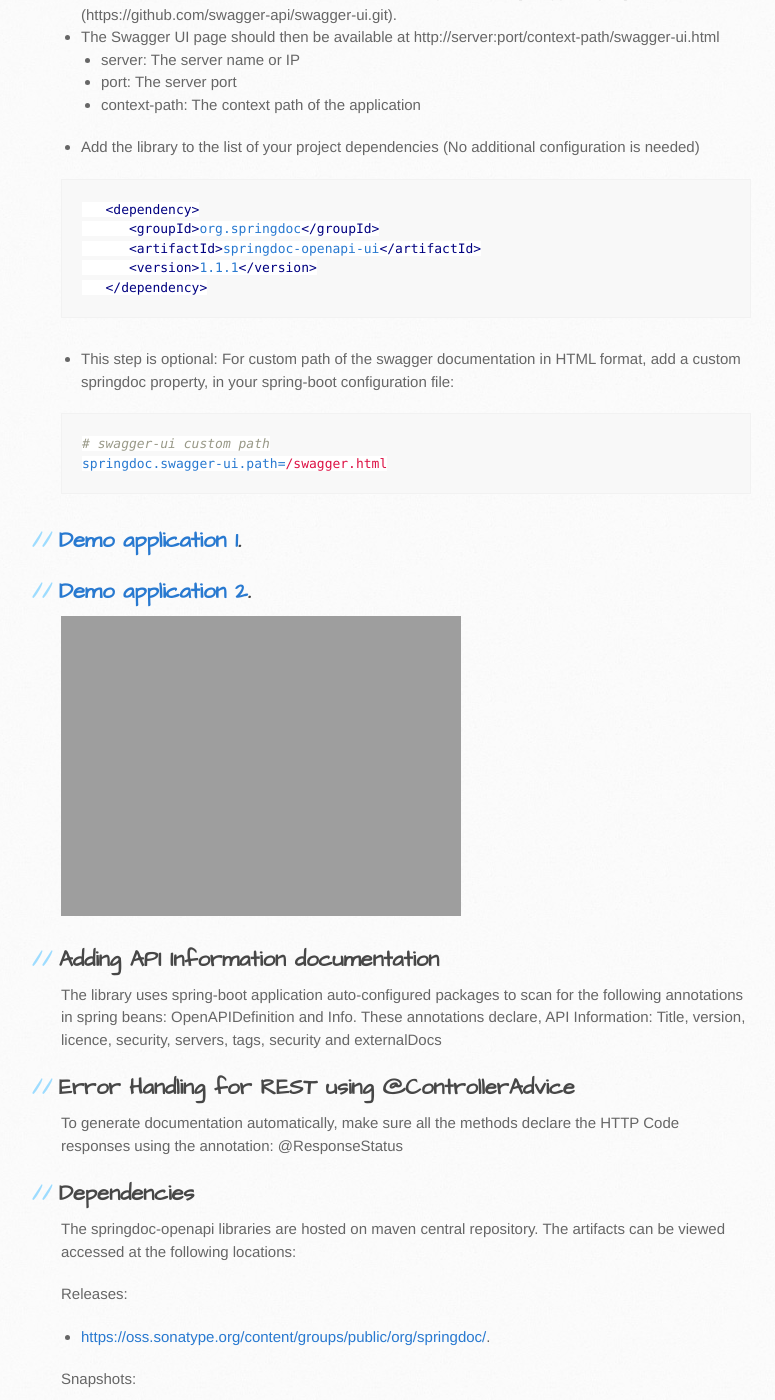
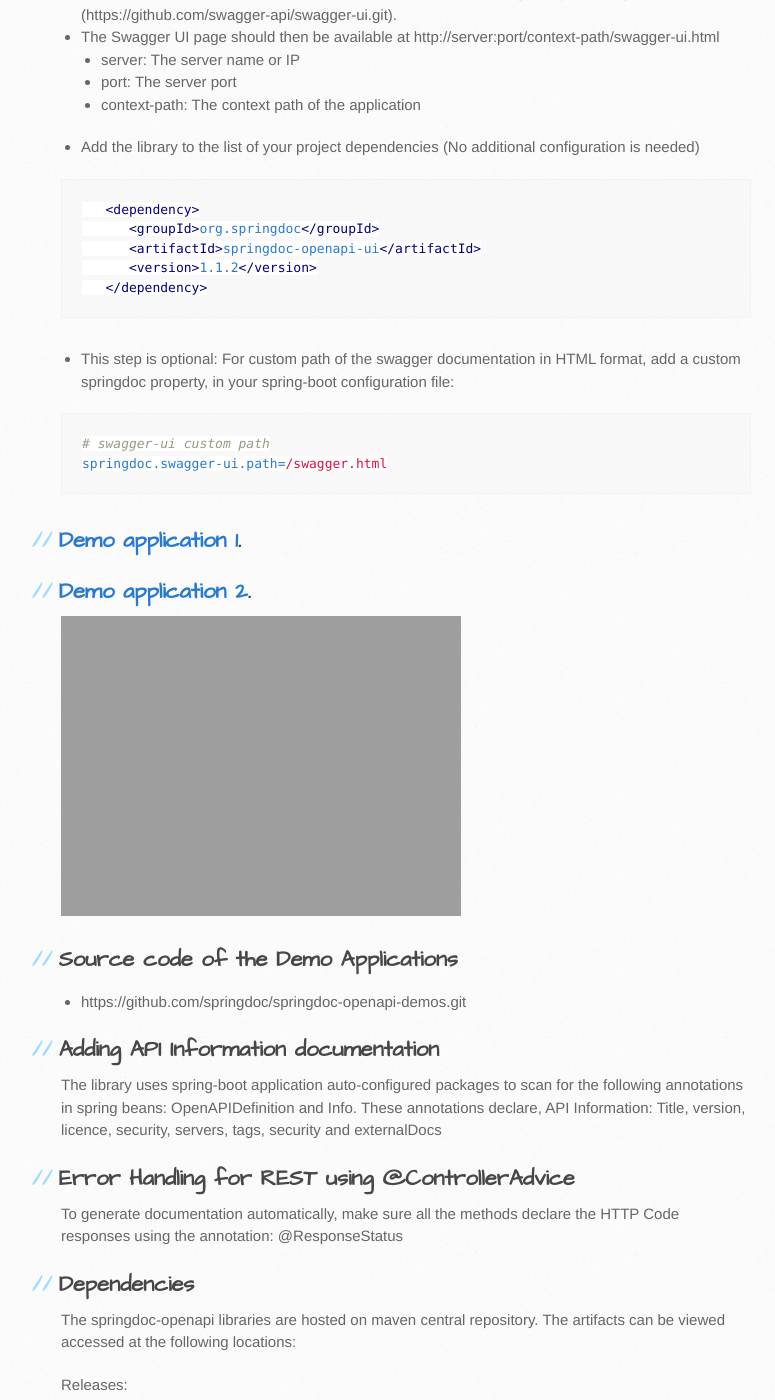
Before and after one commit to springdoc/springdoc-openapi-demos, a Jekyll site: the page built from docs/index.md, in a window 1280 px wide and 1400 px high, scrolled down 1525 px. Shown: the whole window, without its empty margins (109-884 px from the left). Built offline with Jekyll 4.4.1, drawn with Linux system fonts in a browser that asks for light colours.

Commit message:
Update index.md

````diff
--- a/docs/index.md
+++ b/docs/index.md
@@ -31,7 +31,7 @@
    <dependency>
       <groupId>org.springdoc</groupId>
       <artifactId>springdoc-openapi-core</artifactId>
-      <version>1.1.1</version>
+      <version>1.1.2</version>
    </dependency>
 ```
 *   This step is optional: For custom path of the OpenAPI documentation in Json format, add a custom springdoc property, in your spring-boot configuration file:
@@ -53,7 +53,7 @@
    <dependency>
       <groupId>org.springdoc</groupId>
       <artifactId>springdoc-openapi-ui</artifactId>
-      <version>1.1.1</version>
+      <version>1.1.2</version>
    </dependency>
 ```
 *   This step is optional: For custom path of the swagger documentation in HTML format, add a custom springdoc property, in your spring-boot configuration file:
@@ -67,6 +67,9 @@
 ## [Demo application 2](https://springdoc-openapi-test-app1-courteous-puku.eu-de.mybluemix.net/).
 
 ![Branching](https://springdoc.github.io/springdoc-openapi-demos/images/pets.png)
+
+## Source code of the Demo Applications
+*   https://github.com/springdoc/springdoc-openapi-demos.git
 
 ## Adding API Information documentation
   The library uses spring-boot application auto-configured packages to scan for the following annotations in spring beans: OpenAPIDefinition and Info.
````
